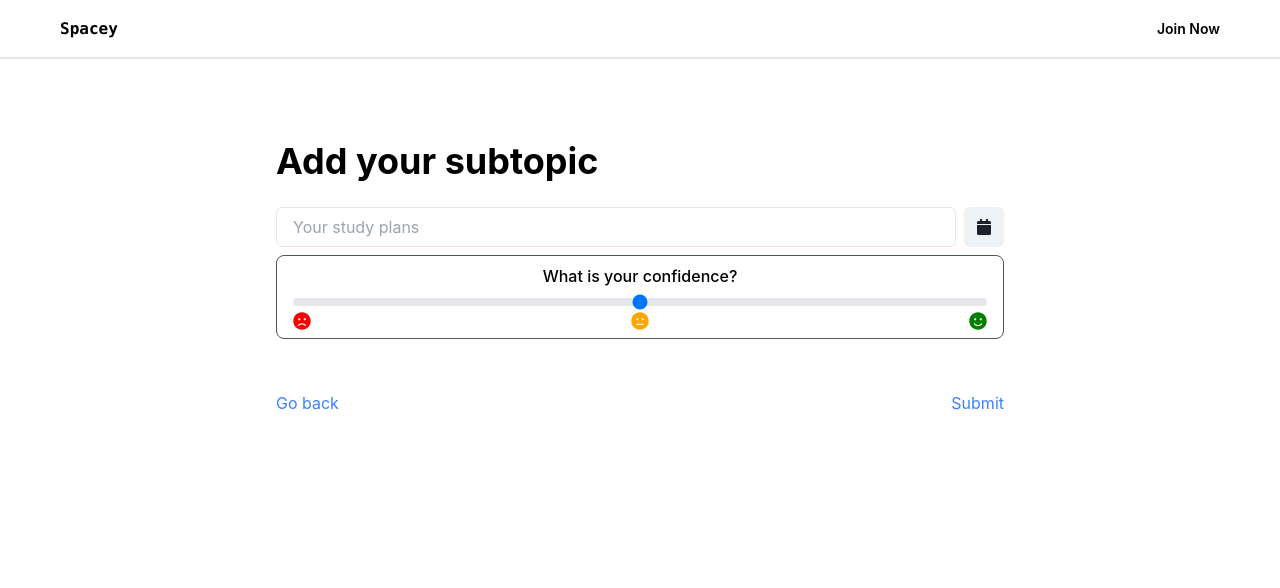
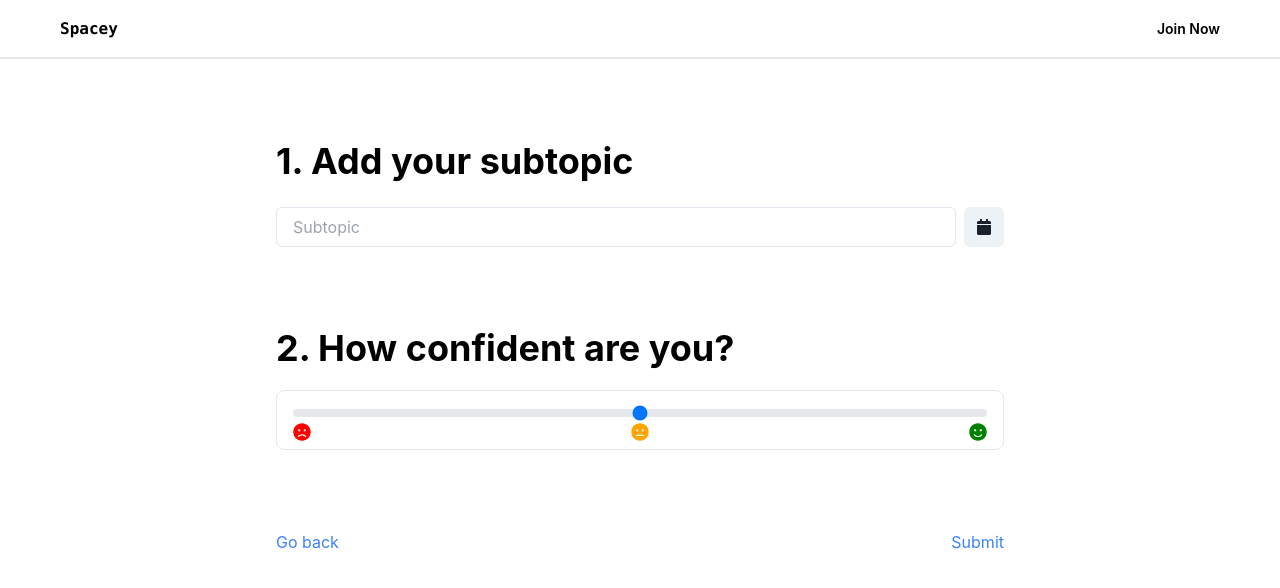
Before and after one commit to dunyanong/Spacey, a Next.js app: page /addsubtopic in a window 1280 px wide. Shown: the top 588 px of the page. Built offline with nearby package versions, Linux system fonts and the light colour scheme; no server answers.

Commit message:
dunyan: handle empty list

```diff
--- a/pages/Topic.js
+++ b/pages/Topic.js
@@ -75,7 +75,7 @@ export default function TopicPage() {
                 <div className="text-center">
                     <div className="flex flex-col items-center space-y-3">
                         {subjectTopics.map((topic, index) => (
-                            <div key={index} className="w-full flex flex-col items-center border border-gray-600 rounded-lg px-4 py-2 mb-3 relative overflow-hidden bg-background p-2">
+                            <div key={index} className="w-full flex flex-col items-center border border-gray-200 rounded-lg px-4 py-2 mb-3 relative overflow-hidden p-2">
                                 <div className="text-md font-medium">{topic}</div>
                                 <div className="relative w-full">
                                     <label htmlFor={`labels-range-input-${index}`} className="sr-only">Labels range</label>
--- a/pages/addsubtopic.js
+++ b/pages/addsubtopic.js
@@ -81,7 +81,7 @@ const AddSubTopic = () => {
     return (
       <Box className="md:p-5 w-full max-w-3xl mx-auto pt-20">
         <Head>
-          <title>FVG</title>
+          <title>Spacey</title>
           <meta name="description" content="Generated by create next app" />
           <link
             rel="apple-touch-icon"
@@ -96,11 +96,11 @@ const AddSubTopic = () => {
           <meta name="theme-color" content="#ffffff" />
         </Head>
         <VStack spacing={6} pt={10} pb={12} align="start">
-          <Heading as="h1" size="xl">Add your subtopic</Heading>
+          <Heading as="h1" size="xl">1. Add your subtopic</Heading>
           <Box as="form" onSubmit={submitMessage} w="full">
             <Flex mb={2} align="center" gap={2}>
               <Input
-                placeholder="Your study plans"
+                placeholder="Subtopic"
                 value={topic.topic}
                 onChange={(e) => setTopic({ ...topic, topic: e.target.value })}
               />
@@ -119,8 +119,12 @@ const AddSubTopic = () => {
                 </ResponsiveBox>
               </div>
             )}
-            <div className="w-full flex flex-col items-center border border-gray-600 rounded-lg px-4 py-2 mb-3 relative overflow-hidden bg-background p-2">
-              <div className="text-md font-medium">What is your confidence?</div>
+
+            <div className="mb-5 mt-20">
+              <Heading as="h1" size="xl">2. How confident are you?</Heading>
+            </div>
+            <div className="w-full flex flex-col items-center border border-gray-200 rounded-lg px-4 py-2 mb-3 relative overflow-hidden p-2">
+              <div className="text-md"></div>
               <div className="relative w-full">
                 <label className="sr-only">Confidence Range</label>
                 <input
@@ -139,7 +143,7 @@ const AddSubTopic = () => {
               </div>
             </div>
 
-            <div className='flex justify-between items-center'>
+            <div className='flex justify-between items-center mt-10'>
               <Link href="/a_level" passHref>
                 <button className="mt-10 text-blue-500">Go back</button>
               </Link>
--- a/pages/studylist.js
+++ b/pages/studylist.js
@@ -10,6 +10,7 @@ import 'react-calendar/dist/Calendar.css';
 import styled from '@emotion/styled';
 import { auth, db } from "../utils/firebase";
 import Head from "next/head";
+import Link from "next/link";
 
 const StudyList = () => {
   const [message, setMessage] = useState({ schedule_detail: "" });
@@ -155,11 +156,10 @@ const StudyList = () => {
     }
   };
 
-
   return (
     <Box className="md:p-5 w-full max-w-3xl mx-auto pt-20">
       <Head>
-        <title>FVG</title>
+        <title>Spacey</title>
         <meta name="description" content="Generated by create next app" />
         <link
           rel="apple-touch-icon"
@@ -177,7 +177,15 @@ const StudyList = () => {
         <Heading as="h1" size="xl">Study List 📚</Heading>
 
         <Box w="full">
-          {Object.entries(sortedGroupedMessages).map(([heading, plans]) => (
+          {messages.length === 0 ? (
+            <p className="text-slate-600 text-base sm:text-lg md:text-xl">
+              The list is empty, please add schedule <Link href="/schedule" legacyBehavior>
+                <a className="text-black font-semibold">here</a>
+              </Link>
+            </p>
+
+          ) : (
+            Object.entries(sortedGroupedMessages).map(([heading, plans]) => (
               <Box key={heading} mb={4}>
                 <Box display="flex" alignItems="center" justifyContent="space-between">
                   <Heading as="h2" size="md" mb={2}>{heading}</Heading>
@@ -214,7 +222,8 @@ const StudyList = () => {
                   );
                 })}
               </Box>
-          ))}
+            ))
+          )}
         </Box>
       </VStack>
     </Box>
```
Lines whose indentation alone changed are shown as unchanged.
